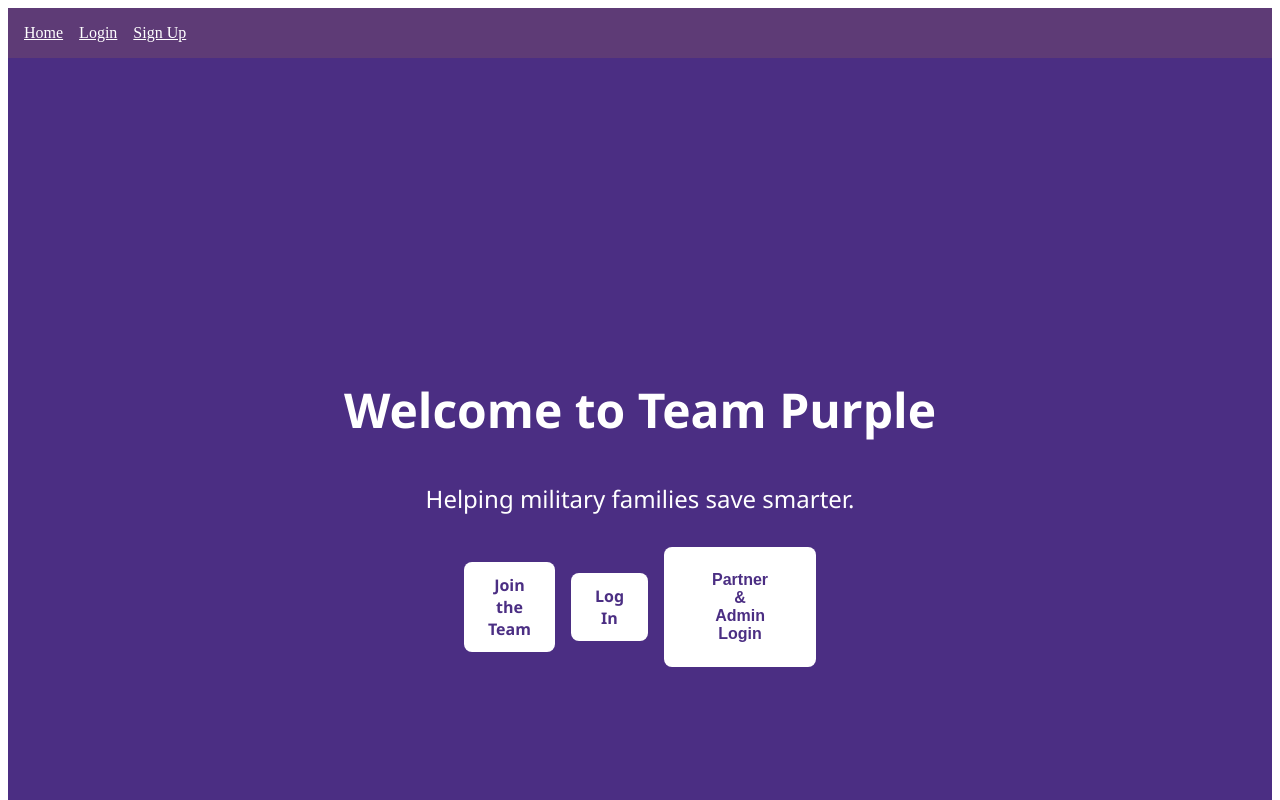
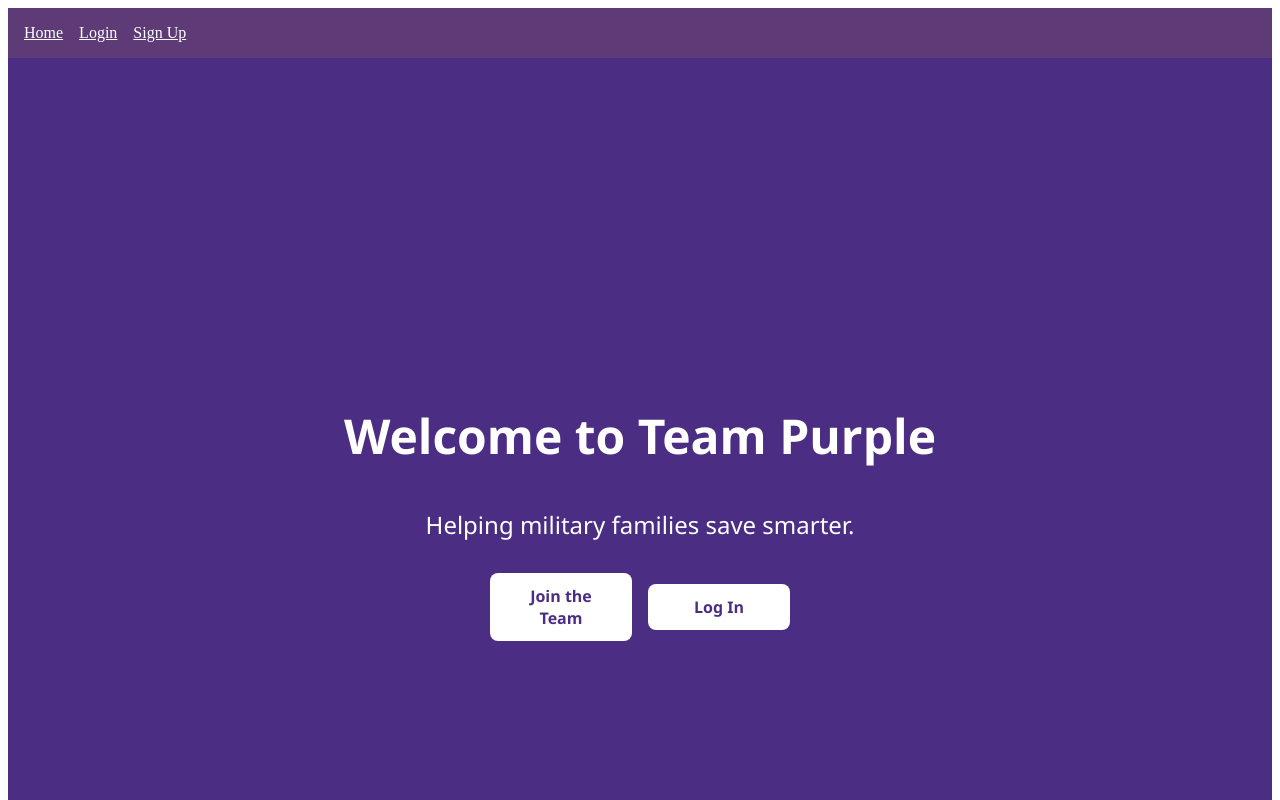
Before and after one commit to CantrellJones/team-purple-app, a React (Create React App) app: page / in a window 1280 px wide. Shown: the top 800 px of the page. Built offline with nearby package versions, Linux system fonts and the light colour scheme.

Commit message:
Update App.js

```diff
--- a/src/App.js
+++ b/src/App.js
@@ -10,9 +10,7 @@ function Home() {
       <div className="landing-buttons">
         <Link to="/signup">Join the Team</Link>
         <Link to="/login">Log In</Link>
-        <Link to="/admin-login">
-          <button>Partner & Admin Login</button>
-        </Link>
+        {/* Admin login route still exists but is not shown here */}
       </div>
     </div>
   );
```
